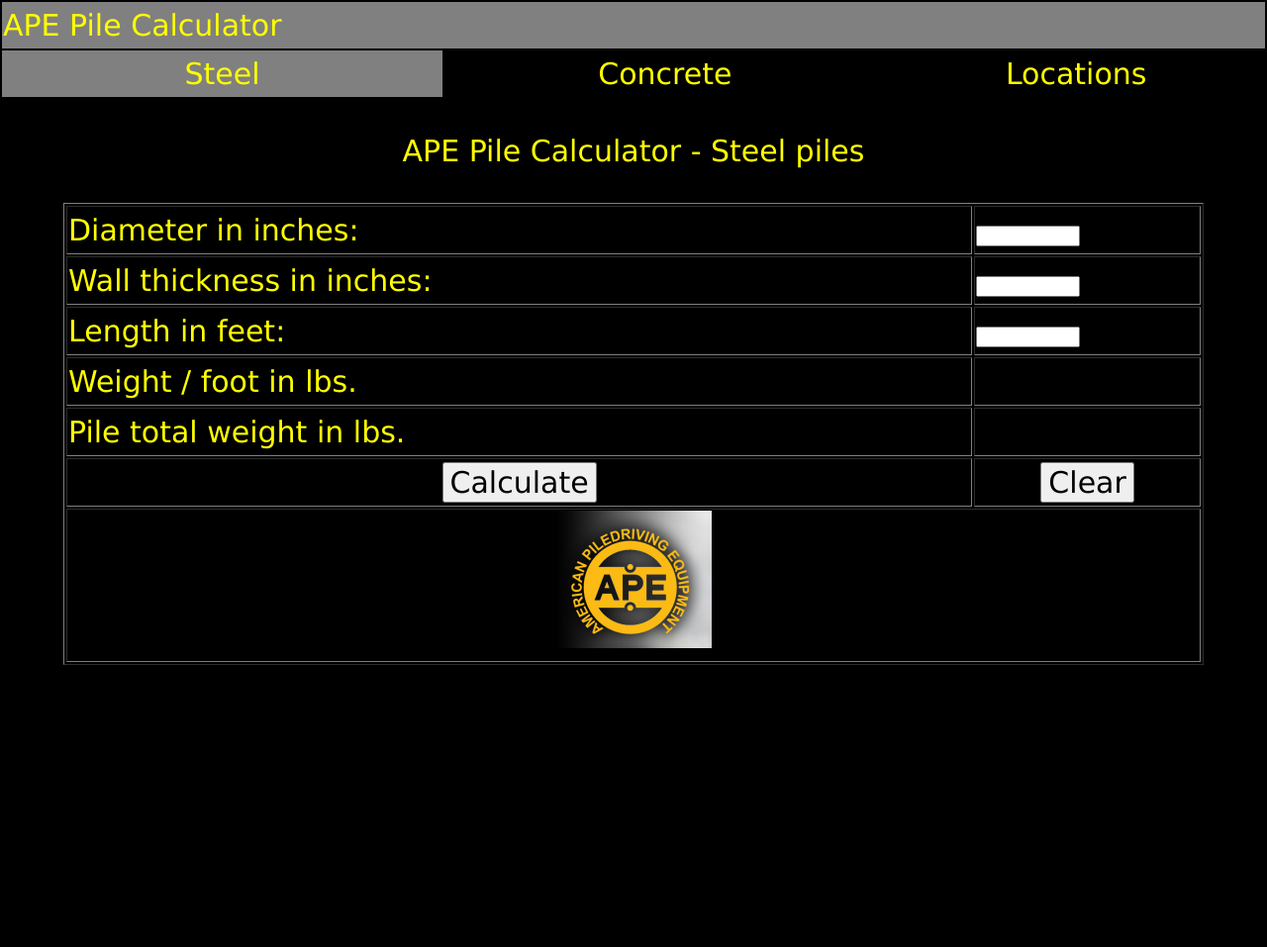
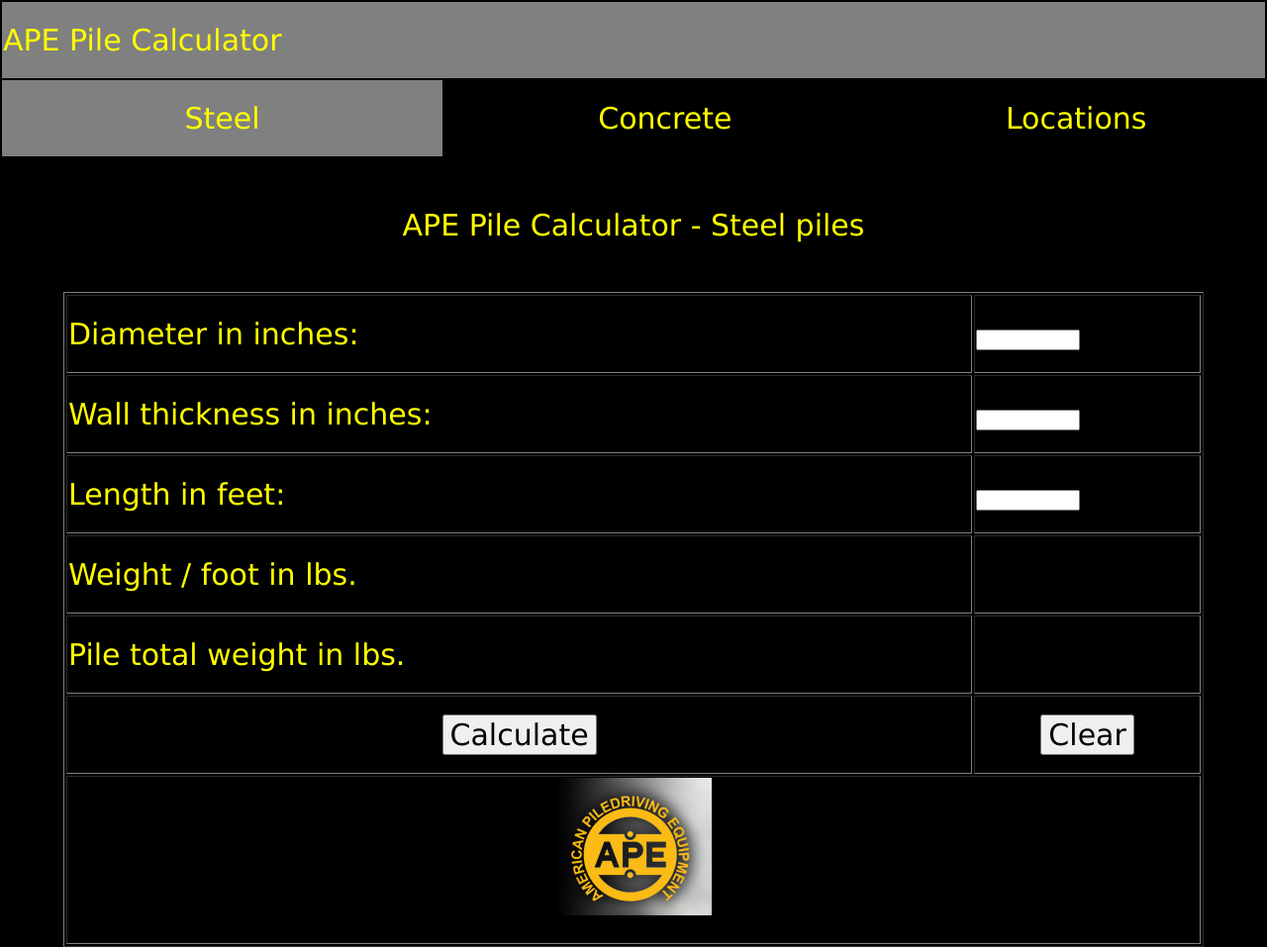
Before and after one commit to BillHerman/APE-App, a plain HTML site: page index.html in a window 1280 px wide. Shown: the whole page at 99% size. Before the commit the page ends 800 px from the top, so only its background shows below. Drawn offline with Linux system fonts and the light colour scheme.

```diff
--- a/css/screen.css
+++ b/css/screen.css
@@ -2,7 +2,7 @@ html,body{margin:0;padding:0;}
 
 body{
 	font:30px "Lucida Sans Unicode", "Lucida Grande", sans-serif;
-	line-height:1.5em;
+	line-height:2.5em;
 	color:#FF0;
 	background:#000;
 	}
--- a/index.html
+++ b/index.html
@@ -1,7 +1,7 @@
 <!DOCTYPE html>
 <html lang="en">
 <head>
-<meta name="viewport" content="width=device-width, initial-scale=0.75, maximum-scale=0.75, user-scalable=no, target-densitydpi=device-dpi">
+<meta name="viewport" content="width=device-width, initial-scale=0.5, maximum-scale=0.5, user-scalable=no, target-densitydpi=device-dpi">
 
 <script>
 
@@ -47,7 +47,7 @@ function myClear(){
 </head>
 <body>
 
-<table width="100%">
+<table width="100%" align="middle">
 <tr>
 <td width="35%" class="highlight" colspan=3>APE Pile Calculator</td>
 </tr>
```
